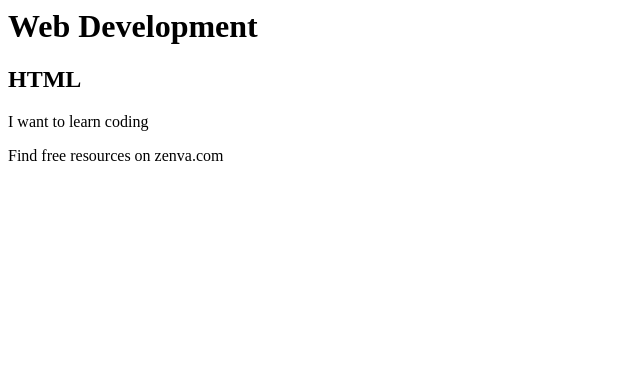
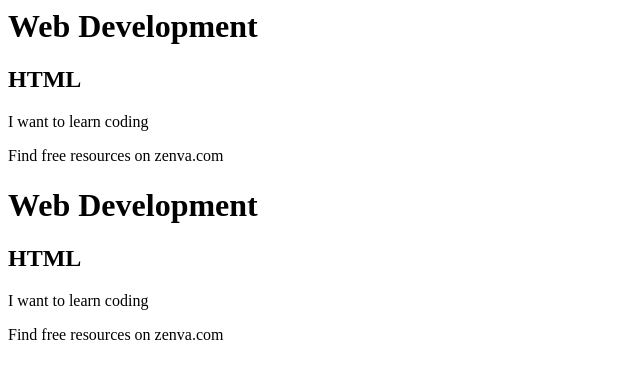
Before and after one commit to jsmartdev/Zenva-Fullstack-Web-Dev, a plain HTML site: page 2-Intro-HTML-CSS/4-Paragraphs/index.html in a window 1280 px wide. Shown: the whole page, without its empty margins (0-640 px from the left). Drawn offline with Linux system fonts and the light colour scheme.

Commit message:
Complete Exercise 4

```diff
--- a/2-Intro-HTML-CSS/4-Paragraphs/index.html
+++ b/2-Intro-HTML-CSS/4-Paragraphs/index.html
@@ -2,3 +2,7 @@
 <h2>HTML</h2>
 <p>I want to learn coding</p>
 <p>Find free resources on zenva.com</p>
+<h1>Web Development</h1>
+<h2>HTML</h2>
+<p>I want to learn coding</p>
+<p>Find free resources on zenva.com</p>
```
